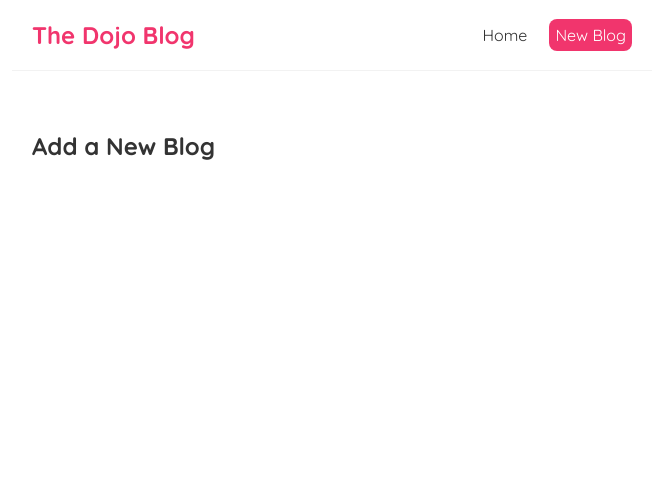
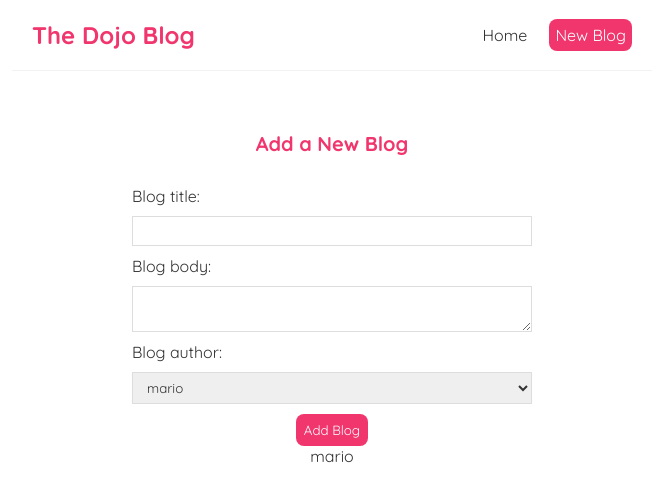
Before and after one commit to orvinjedalava/Demos, a React (Create React App) app in the folder NetNinja/dojo-blog/: page /create in a window 1280 px wide. Shown: the top 502 px of the page, without its empty margins (308-971 px from the left). Built offline with nearby package versions, Linux system fonts and the light colour scheme.

Commit message:
Updates for finishing Tutorial #27 - Controlled Inputs (forms)

```diff
--- a/NetNinja/dojo-blog/src/components/Create.tsx
+++ b/NetNinja/dojo-blog/src/components/Create.tsx
@@ -1,7 +1,41 @@
+import { useState } from "react"
+
 export const Create = () => {
+    const [title, setTitle] = useState<string>('');
+    const [body, setBody] = useState<string>('');
+    const [author, setAuthor] = useState<string>('mario');
+
     return (
         <div className="create">
             <h2>Add a New Blog</h2>
+            <form>
+                <label>Blog title:</label>
+                <input
+                    type="text"
+                    required
+                    value={ title }
+                    onChange={(e:React.ChangeEvent<HTMLInputElement>) => setTitle(e.target.value)}
+                />
+                <label>Blog body:</label>
+                <textarea
+                    required
+                    value={ body }
+                    onChange={(e:React.ChangeEvent<HTMLTextAreaElement>) => setBody(e.target.value)}
+                >
+                </textarea>
+                <label>Blog author:</label>
+                <select
+                    value={ author }
+                    onChange={(e:React.ChangeEvent<HTMLSelectElement>) => setAuthor(e.target.value)}
+                >
+                    <option value="mario">mario</option>
+                    <option value="yoshi">yoshi</option>
+                </select>
+                <button>Add Blog</button>
+                <p>{ title }</p>
+                <p>{ body }</p>
+                <p>{ author }</p>
+            </form>
         </div>
     )
 }
--- a/NetNinja/dojo-blog/src/index.css
+++ b/NetNinja/dojo-blog/src/index.css
@@ -69,3 +69,35 @@
   border-radius: 8px;
   cursor: pointer;
 }
+
+/* create new blog form */
+.create {
+  max-width: 400px;
+  margin: 0 auto;
+  text-align: center;
+}
+.create label {
+  text-align: left;
+  display: block;
+}
+.create h2 {
+  font-size: 20px;
+  color: #f1356d;
+  margin-bottom: 30px;
+}
+.create input, .create textarea, .create select {
+  width: 100%;
+  padding: 6px 10px;
+  margin: 10px 0;
+  border: 1px solid #ddd;
+  box-sizing: border-box;
+  display: block;
+}
+.create button {
+  background: #f1356d;
+  color: #fff;
+  border: 0;
+  padding: 8px;
+  border-radius: 8px;
+  cursor: pointer;
+}
```
